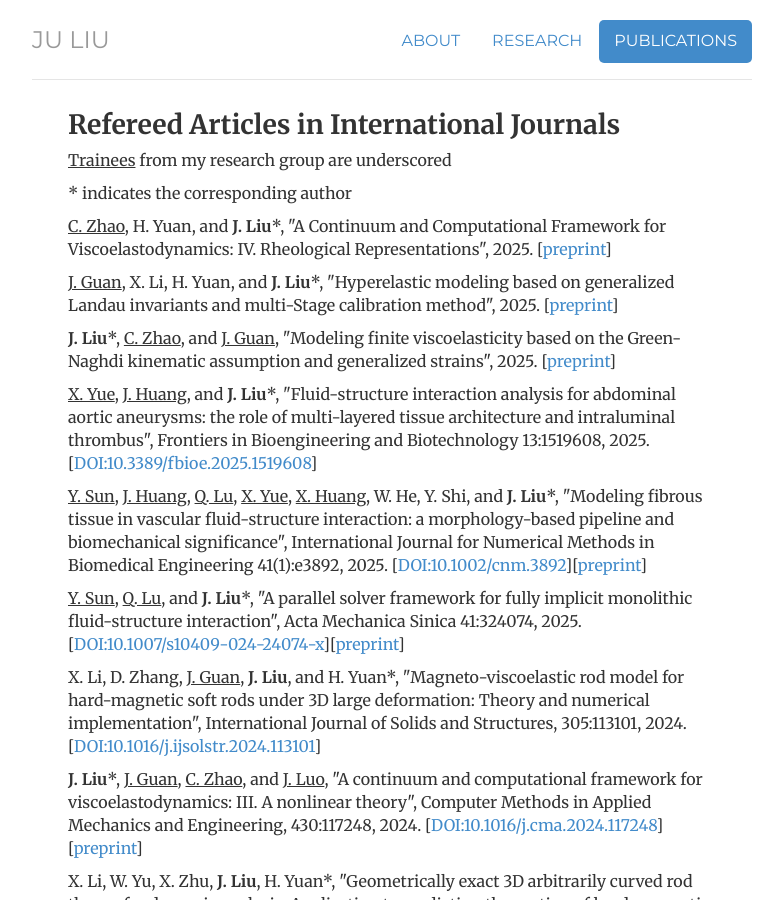
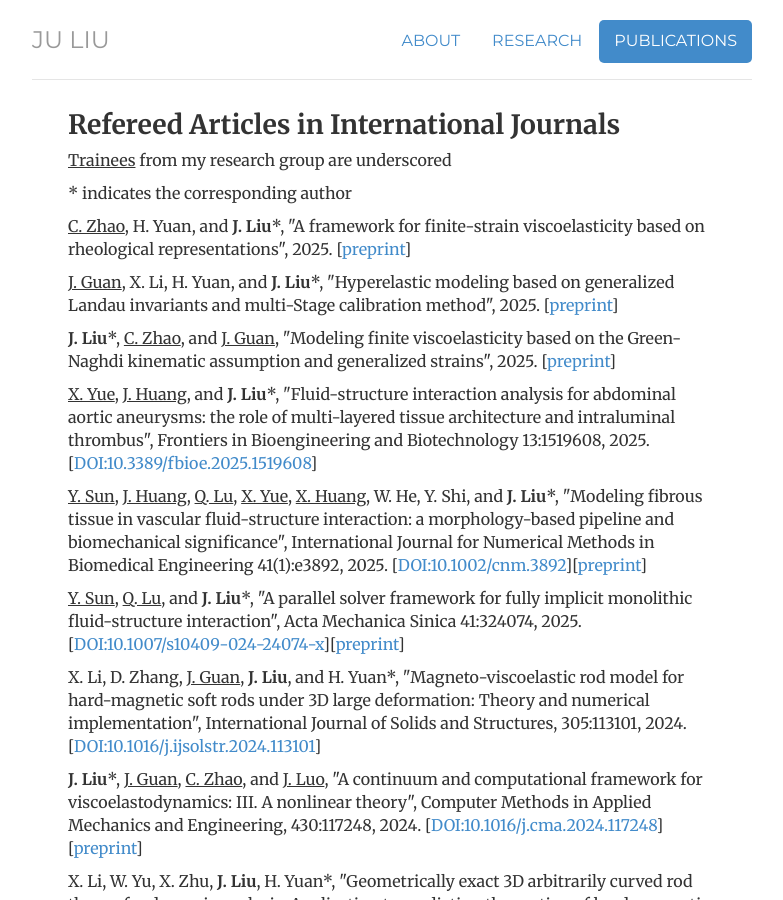
Before and after one commit to ju-liu/ju-liu.github.io, a Jekyll site: the page built from publications/index.html, in a window 1280 px wide and 900 px high. Shown: the whole window, without its empty margins (248-1031 px from the left). Built offline with Jekyll 4.4.1, drawn with Linux system fonts in a browser that asks for light colours; nearby versions of some CDN libraries; library files that are not in the unit come from our copies; comment, search, counter and statistics services are not loaded.

Commit message:
Update index.html

```diff
--- a/publications/index.html
+++ b/publications/index.html
@@ -14,7 +14,7 @@
 
   <p>* indicates the corresponding author</p>
   <article>
-  <p><u>C. Zhao</u>, H. Yuan, and <strong>J. Liu</strong>*, "A Continuum and Computational Framework for Viscoelastodynamics: IV. Rheological Representations", 2025. [<a href="https://papers.ssrn.com/sol3/papers.cfm?abstract_id=5391290">preprint</a>]</p>
+  <p><u>C. Zhao</u>, H. Yuan, and <strong>J. Liu</strong>*, "A framework for finite-strain viscoelasticity based on rheological representations", 2025. [<a href="https://papers.ssrn.com/sol3/papers.cfm?abstract_id=5391290">preprint</a>]</p>
   </article>
 
   <article>
```
